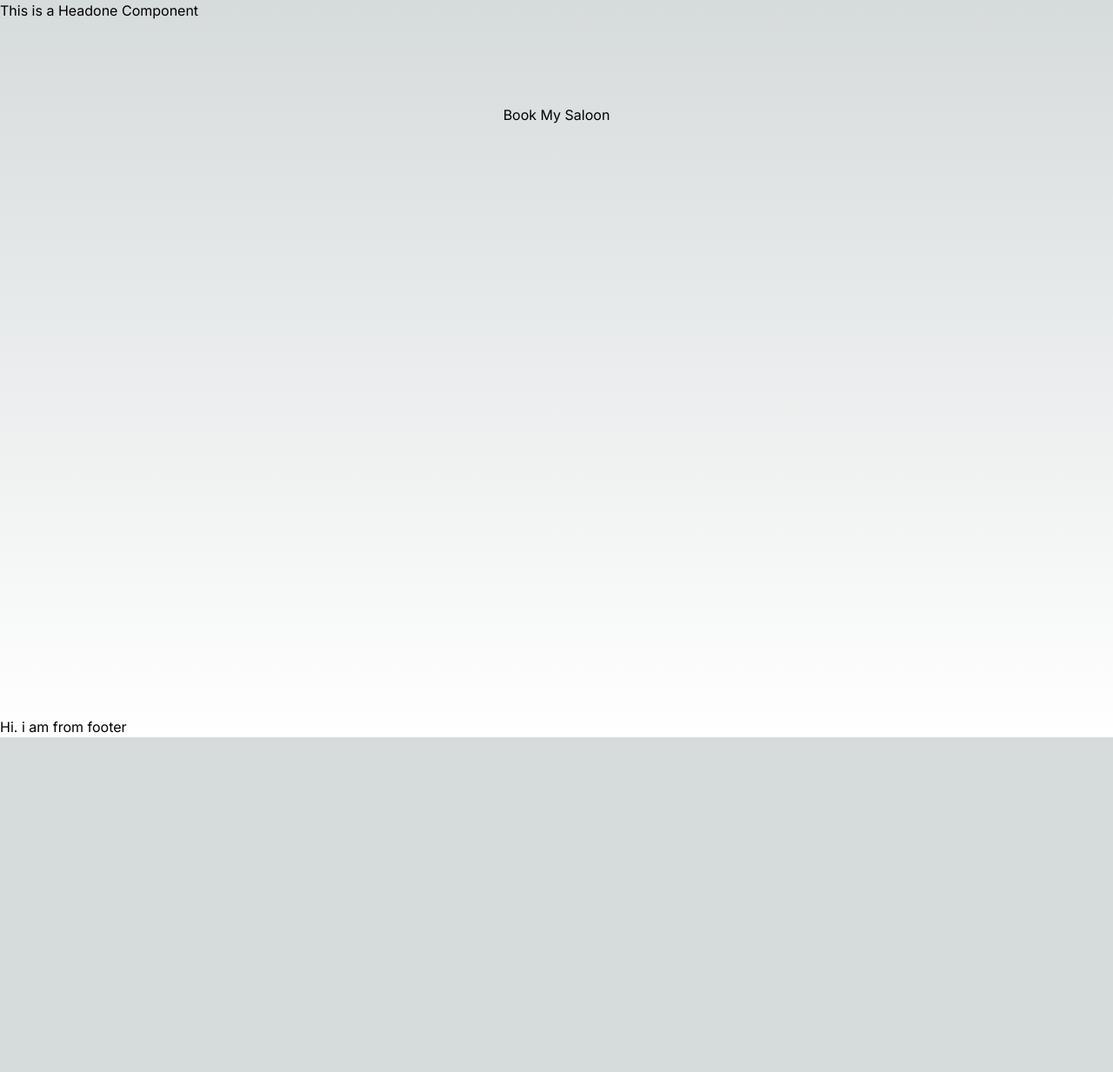
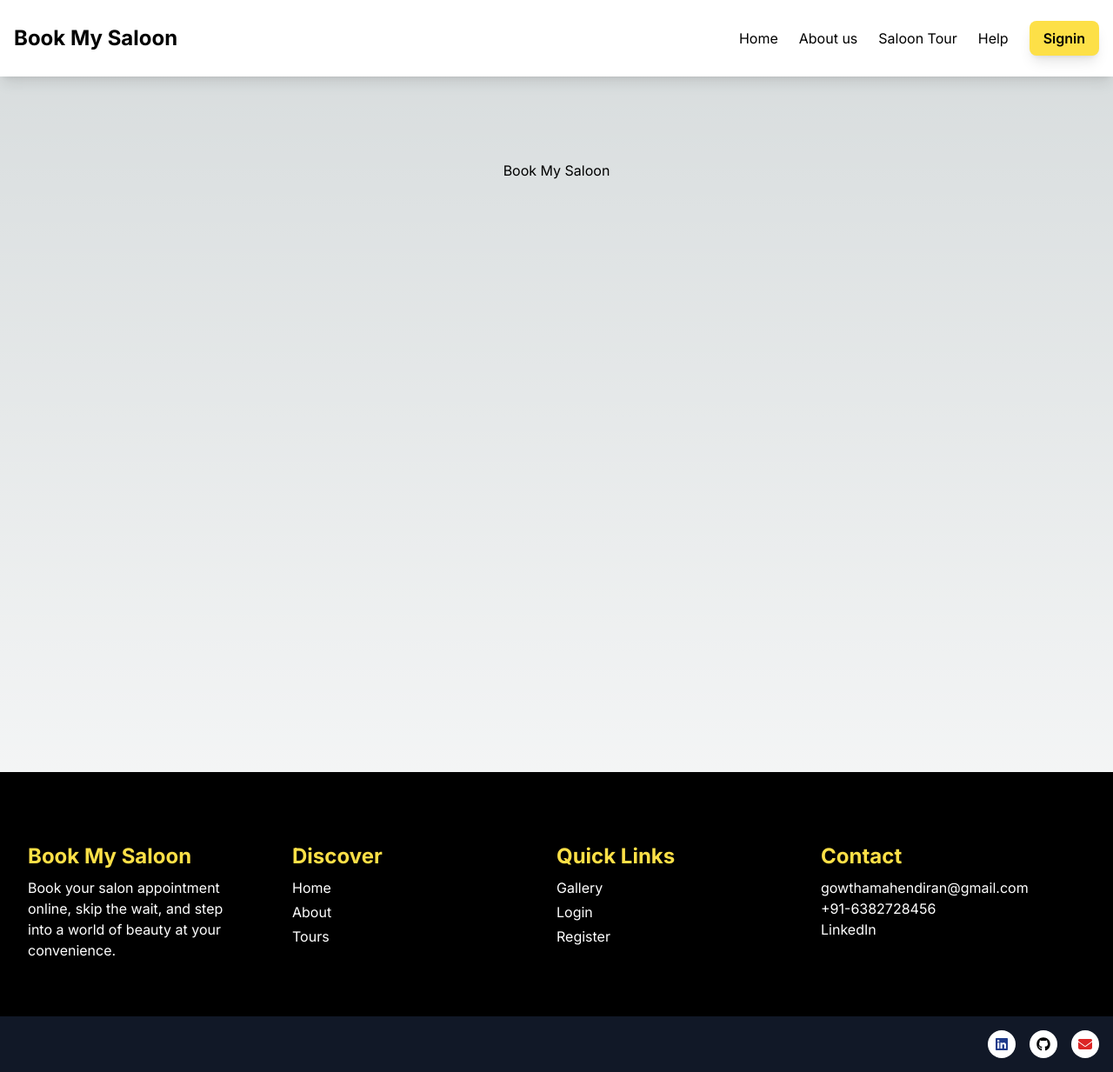
Before and after one commit to Gowthamahendiran/book-my-saloon, a Next.js app: page / in a window 1280 px wide. Shown: the whole page at 87% size. Before the commit the page ends 848 px from the top, so only its background shows below. Built offline with nearby package versions, Linux system fonts and the light colour scheme.

Commit message:
Added Styling for Header and Footer

```diff
--- a/app/component/footer.js
+++ b/app/component/footer.js
@@ -1,7 +1,79 @@
-export default function Footer(){
-    return(
-        <div>
-            <p>Hi. i am from footer</p>
+import Link from "next/link";
+import { FontAwesomeIcon } from "@fortawesome/react-fontawesome";
+import { faLinkedin, faGithub } from "@fortawesome/free-brands-svg-icons";
+import { faEnvelope } from "@fortawesome/free-solid-svg-icons";
+
+export default function Footer() {
+  return (
+    <div className="border-t border-black shadow-lg bg-black text-white">
+      {/* Main container with flexbox */}
+      <div className="container flex flex-wrap justify-between px-8 py-6 mt-10 mb-10">
+        {/* Travel Website Info */}
+        <div className="w-full md:w-1/4 mb-6 md:mb-0">
+          <h2 className="font-bold text-2xl mb-2 mt-4 text-yellow-300">Book My Saloon</h2>
+          <p className="w-60"> Book your salon appointment online, skip the wait, and step into a world of beauty at your convenience.</p>
         </div>
-    )
+
+        {/* Discover Links */}
+        <div className="w-full md:w-1/4 mb-6 md:mb-0">
+          <h2 className="font-bold text-2xl mb-2 mt-4 text-yellow-300">Discover</h2>
+          <div className="flex flex-col space-y-1">
+            <Link href="/">Home</Link>
+            <Link href="/">About</Link>
+            <Link href="/">Tours</Link>
+          </div>
+        </div>
+
+        {/* Quick Links */}
+        <div className="w-full md:w-1/4 mb-6 md:mb-0">
+          <h2 className="font-bold text-2xl mb-2 mt-4 text-yellow-300">Quick Links</h2>
+          <div className="flex flex-col space-y-1">
+            <Link href="/">Gallery</Link>
+            <Link href="/">Login</Link>
+            <Link href="/">Register</Link>
+          </div>
+        </div>
+
+        {/* Contact Info */}
+        <div className="w-full md:w-1/4 mb-6 md:mb-0">
+          <h2 className="font-bold text-2xl mb-2 mt-4 text-yellow-300">Contact</h2>
+          <p>gowthamahendiran@gmail.com</p>
+          <p>+91-6382728456</p>
+          <p>
+            <a href="https://www.linkedin.com/in/gowtham-mahendiran" target="_blank" rel="noopener noreferrer">
+              LinkedIn
+            </a>
+          </p>
+        </div>
+      </div>
+
+      {/* Social Media Icons */}
+      <div className="bg-gray-900 flex justify-center md:justify-end items-center py-4">
+        <div className="flex space-x-4 mr-4">
+          <a
+            href="https://www.linkedin.com/in/gowtham-mahendiran"
+            className="flex items-center justify-center w-8 h-8 bg-white text-blue-900 rounded-full"
+            target="_blank"
+            rel="noopener noreferrer"
+          >
+            <FontAwesomeIcon icon={faLinkedin} className="w-4 h-4" />
+          </a>
+          <a
+            href="https://github.com/Gowthamahendiran"
+            className="flex items-center justify-center w-8 h-8 bg-white text-black rounded-full"
+            target="_blank"
+            rel="noopener noreferrer"
+          >
+            <FontAwesomeIcon icon={faGithub} className="w-4 h-4" />
+          </a>
+          <a
+            href="mailto:gowthamahendiran@gmail.com"
+            className="flex items-center justify-center w-8 h-8 bg-white text-red-600 rounded-full"
+          >
+            <FontAwesomeIcon icon={faEnvelope} className="w-4 h-4" />
+          </a>
+        </div>
+      </div>
+    </div>
+  );
 }
--- a/app/component/headone.js
+++ b/app/component/headone.js
@@ -1,7 +1,63 @@
-export default function Header(){
-    return(
-        <div>
-            <p>This is a Headone Component</p>
-        </div>
-    )
+"use client";
+import { useState } from "react";
+import Link from "next/link";
+
+export default function Header() {
+  const [isMenuOpen, setIsMenuOpen] = useState(false);
+
+  const toggleMenu = () => {
+    setIsMenuOpen(!isMenuOpen);
+  };
+
+  return (
+    <header className="shadow-lg bg-white">
+      <div className="container mx-auto px-4 py-6 flex justify-between items-center">
+        <Link href="/">
+          <h1 className="font-bold text-2xl">Book My Saloon</h1>
+        </Link>
+        {/* Hamburger Menu Icon */}
+        <button
+          onClick={toggleMenu}
+          className="block md:hidden focus:outline-none"
+        >
+          <svg
+            className="w-6 h-6"
+            fill="none"
+            stroke="currentColor"
+            viewBox="0 0 24 24"
+            xmlns="http://www.w3.org/2000/svg"
+          >
+            <path
+              strokeLinecap="round"
+              strokeLinejoin="round"
+              strokeWidth="2"
+              d="M4 6h16M4 12h16m-7 6h7"
+            ></path>
+          </svg>
+        </button>
+        {/* Navigation Menu */}
+        <nav
+          className={`${
+            isMenuOpen ? "block" : "hidden"
+          } md:flex flex-col md:flex-row md:items-center absolute md:static top-16 left-0 md:top-0 md:left-auto w-full md:w-auto bg-white md:bg-transparent p-4 md:p-0 shadow-lg md:shadow-none md:space-x-6`}
+        >
+          <Link href="/" className="block md:inline hover:text-yellow-500 mb-2 md:mb-0">
+            Home
+          </Link>
+          <Link href="/" className="block md:inline hover:text-yellow-500 mb-2 md:mb-0">
+            About us
+          </Link>
+          <Link href="/" className="block md:inline hover:text-yellow-500 mb-2 md:mb-0">
+            Saloon Tour
+          </Link>
+          <Link href="/" className="block md:inline hover:text-yellow-500 mb-2 md:mb-0">
+            Help
+          </Link>
+          <button className="block md:inline w-full md:w-auto bg-yellow-300 text-black font-semibold py-2 px-4 rounded-lg shadow-lg hover:bg-yellow-500 transition duration-300 ease-in-out mt-4 md:mt-0">
+            Signin
+          </button>
+        </nav>
+      </div>
+    </header>
+  );
 }
```
Also changed, not shown: package.json (+9 -5 lines), 1 other file (tests, documents, lock files or other folders).
